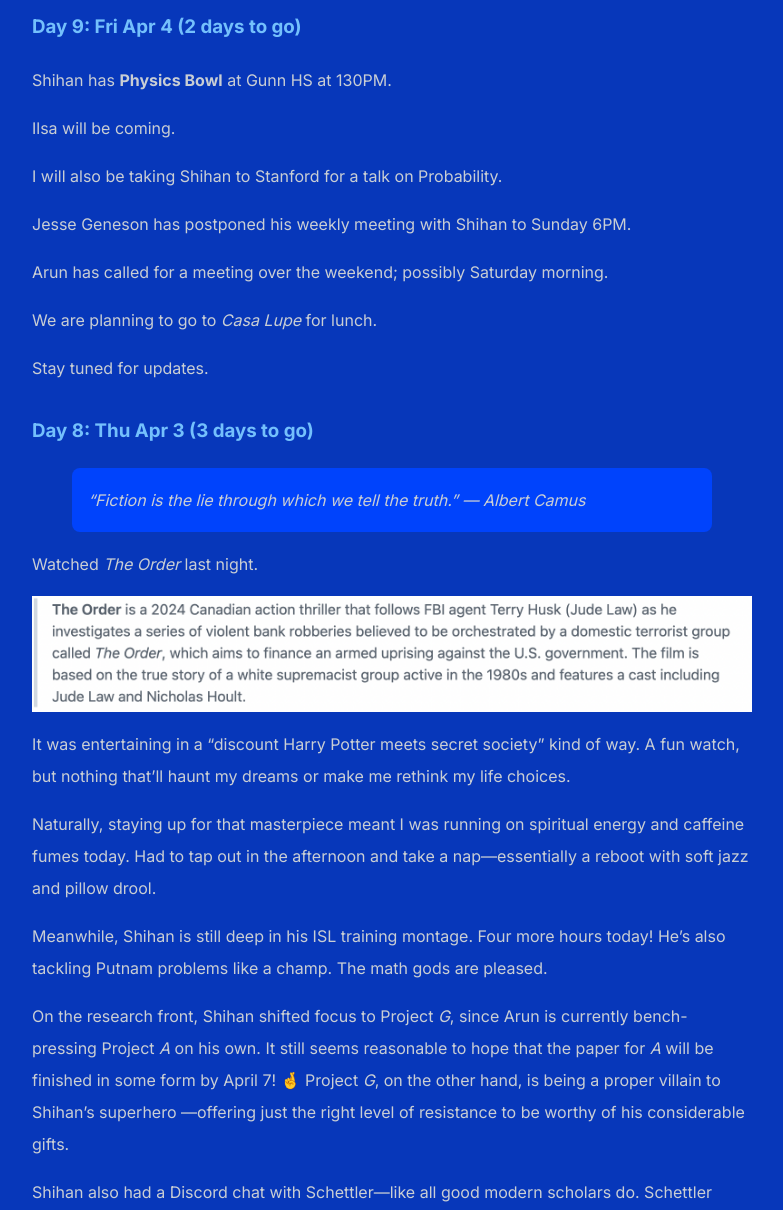
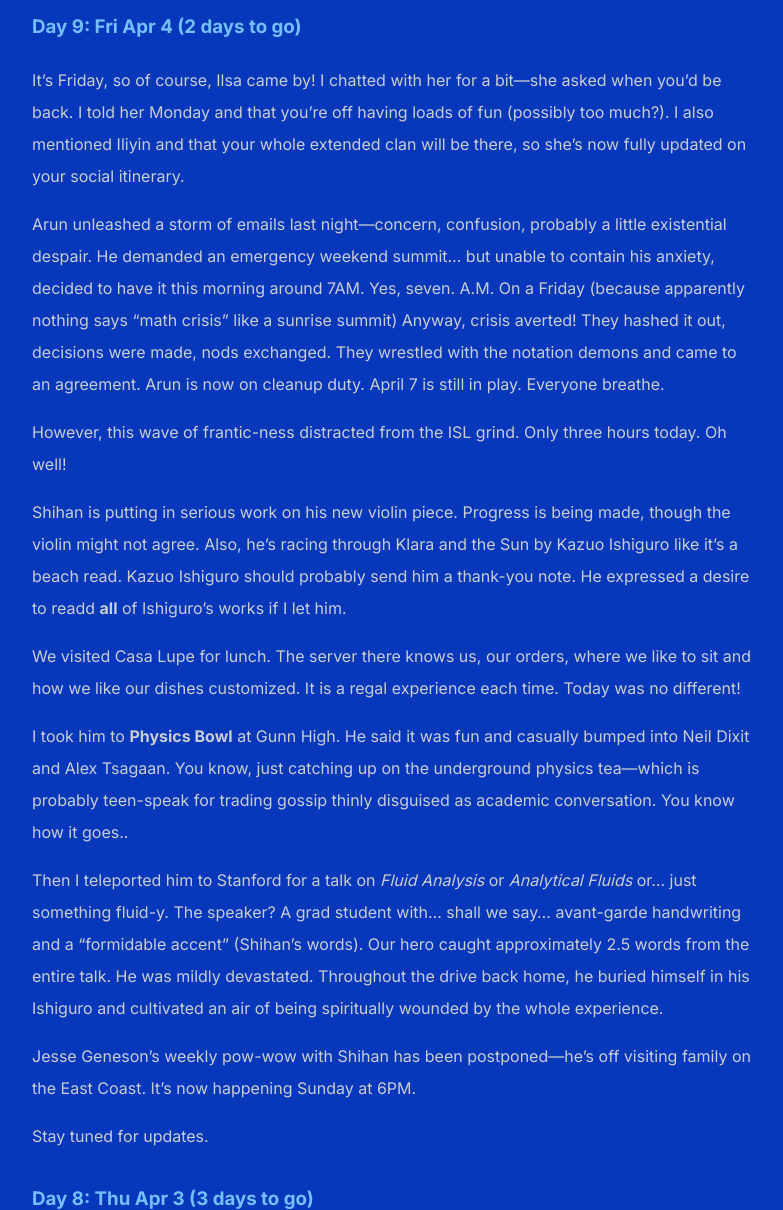
Before and after one commit to shihankanungo/shihankanungo.github.io, a Jekyll site: the page built from india-trip.md, in a window 1280 px wide and 1400 px high, scrolled down 391 px. Shown: the part 190-1400 px from the top of the window, without its empty margins (248-1031 px from the left). Built offline with Jekyll 4.4.1, drawn with Linux system fonts in a browser that asks for light colours.

Commit message:
Update india-trip.md

```diff
--- a/india-trip.md
+++ b/india-trip.md
@@ -10,17 +10,35 @@ title: X
 
 ### Day 9: Fri Apr 4 (2 days to go)
 
-Shihan has **Physics Bowl** at Gunn HS at 130PM.
+It’s Friday, so of course, Ilsa came by! I chatted with her for a bit---she asked when you'd be back. I told her Monday and that
+you're off having loads of fun (possibly too much?). I also mentioned Iliyin and that your whole extended clan will be there, so
+she’s now fully updated on your social itinerary.
 
-Ilsa will be coming.
+Arun unleashed a storm of emails last night---concern, confusion, probably a little existential despair. He demanded an emergency
+weekend summit... but unable to contain his anxiety, decided to have it this morning around 7AM. Yes, seven. A.M. On a Friday
+(because apparently nothing says "math crisis" like a sunrise summit) Anyway, crisis averted! They hashed it out, decisions were made,
+nods exchanged. They wrestled with the notation demons and came to an agreement. Arun is now on cleanup duty. April 7 is still in play.
+Everyone breathe.
 
-I will also be taking Shihan to Stanford for a talk on Probability.
+However, this wave of frantic-ness distracted from the ISL grind. Only three hours today. Oh well!
 
-Jesse Geneson has postponed his weekly meeting with Shihan to Sunday 6PM.
+Shihan is putting in serious work on his new violin piece. Progress is being made, though the violin might not agree. Also, he’s racing through
+Klara and the Sun by Kazuo Ishiguro like it’s a beach read. Kazuo Ishiguro should probably send him a thank-you note. He expressed a desire to
+readd **all** of Ishiguro's works if I let him.
 
-Arun has called for a meeting over the weekend; possibly Saturday morning.
+We visited Casa Lupe for lunch. The server there knows us, our orders, where we like to sit and how we like our dishes customized. It
+is a regal experience each time. Today was no different!
 
-We are planning to go to _Casa Lupe_ for lunch.
+I took him to **Physics Bowl** at Gunn High. He said it was fun and casually bumped into Neil Dixit and Alex Tsagaan. You know, just
+catching up on the underground physics tea---which is probably teen-speak for trading gossip thinly disguised as academic conversation.
+You know how it goes..
+
+Then I teleported him to Stanford for a talk on _Fluid Analysis_ or _Analytical Fluids_ or... just something fluid-y. The speaker?
+A grad student with... shall we say... avant-garde handwriting and a "formidable accent" (Shihan’s words). Our hero caught approximately
+2.5 words from the entire talk. He was mildly devastated. Throughout the drive back home, he buried himself in his Ishiguro and cultivated
+an air of being spiritually wounded by the whole experience.
+
+Jesse Geneson’s weekly pow-wow with Shihan has been postponed---he’s off visiting family on the East Coast. It's now happening Sunday at 6PM.
 
 Stay tuned for updates.
 
```
